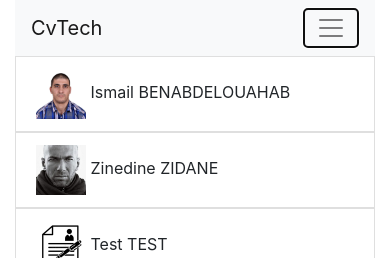
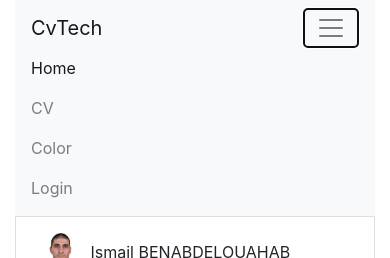
Before and after one commit to ismail-benabdelouahab/cvtech, an Angular app: page / in a window 390 px wide. Both pictures are taken after a click on the button "Toggle navigation". Shown: the top 258 px of the page. Built offline with nearby package versions, Linux system fonts and the light colour scheme; no server answers.

Commit message:
Régler le problème du NavBar

```diff
--- a/src/app/header/header.component.html
+++ b/src/app/header/header.component.html
@@ -1,9 +1,19 @@
 <nav class="navbar navbar-expand-lg navbar-light bg-light">
     <a class="navbar-brand" href="#">CvTech</a>
-    <button class="navbar-toggler" type="button" data-toggle="collapse" data-target="#navbarNavAltMarkup" aria-controls="navbarNavAltMarkup" aria-expanded="false" aria-label="Toggle navigation">
+    <button class="navbar-toggler "
+            type="button"
+            data-toggle="collapse"
+            data-target="#navbarNavAltMarkup"
+            aria-controls="navbarNavAltMarkup"
+            aria-expanded="false"
+            aria-label="Toggle navigation"
+            (click) = "show()"
+    >
       <span class="navbar-toggler-icon"></span>
     </button>
-    <div class="collapse navbar-collapse" id="navbarNavAltMarkup">
+    <div [ngClass] = "{'show': visibility}"
+        class="collapse navbar-collapse"
+        id="navbarNavAltMarkup">
       <div class="navbar-nav">
         <a class="nav-item nav-link" [routerLink]="['']" routerLinkActive="active">
             Home <span class="sr-only">(current)</span>
--- a/src/app/header/header.component.ts
+++ b/src/app/header/header.component.ts
@@ -7,7 +7,7 @@ import { AuthentificationService } from '../authentification.service';
   styleUrls: ['./header.component.css']
 })
 export class HeaderComponent implements OnInit {
-
+  visibility = false;
   constructor(
     private authService: AuthentificationService
   ) { }
@@ -22,4 +22,8 @@ export class HeaderComponent implements OnInit {
   isloged() {
     return this.authService.isLoged();
   }
+
+  show() {
+    this.visibility = !this.visibility;
+  }
 }
```
